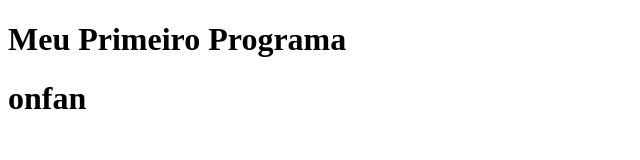
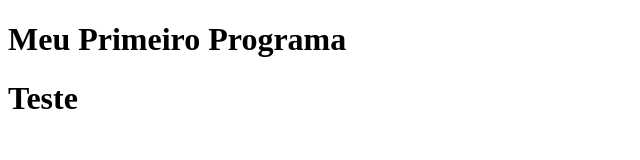
Before and after one commit to KaikSAlves/pwma-aula2, a plain HTML site: page index.html in a window 1280 px wide. Shown: the full height of the page, 0-640 px from the left. Drawn offline with Linux system fonts and the light colour scheme.

Commit message:
Atualizaçã

```diff
--- a/index.html
+++ b/index.html
@@ -7,6 +7,6 @@
 </head>
 <body>
     <h1>Meu Primeiro Programa</h1>
-    <h1>onfan</h1>
+    <h1>Teste</h1>
 </body>
 </html>
```
